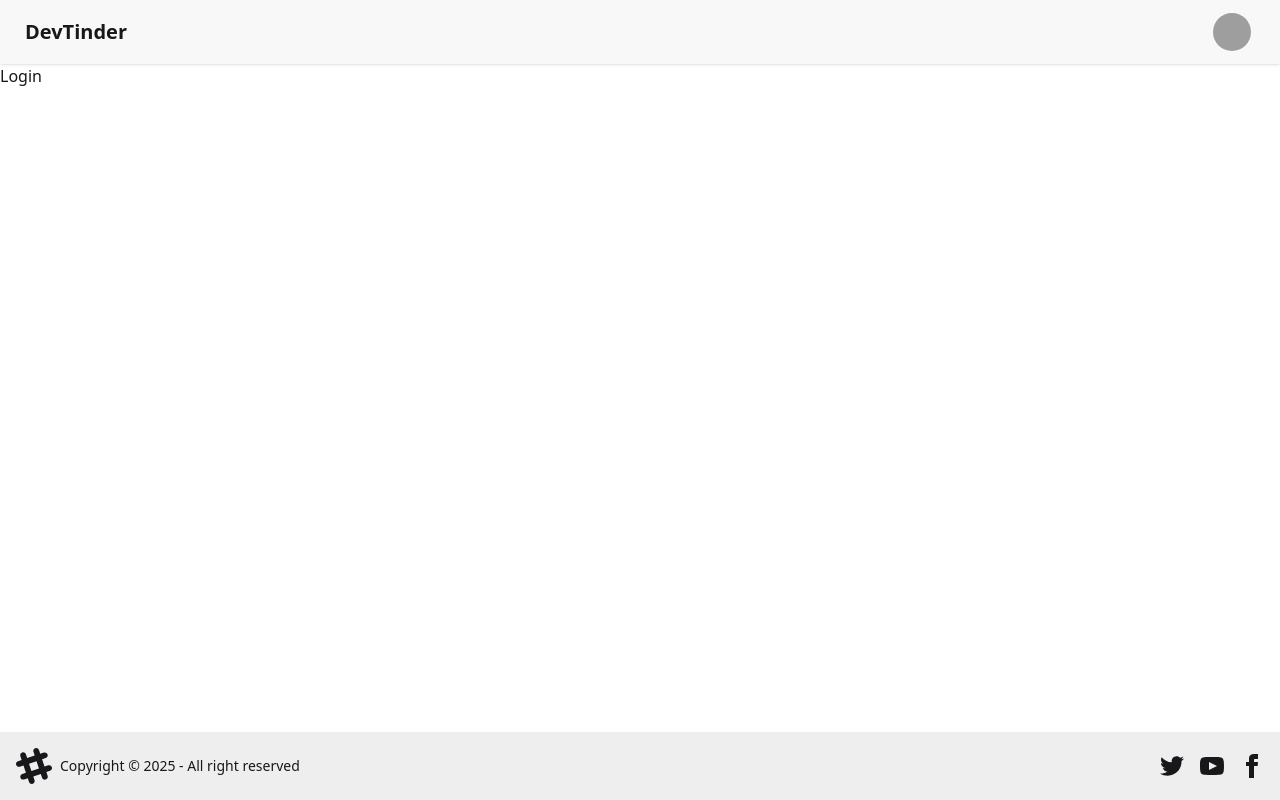
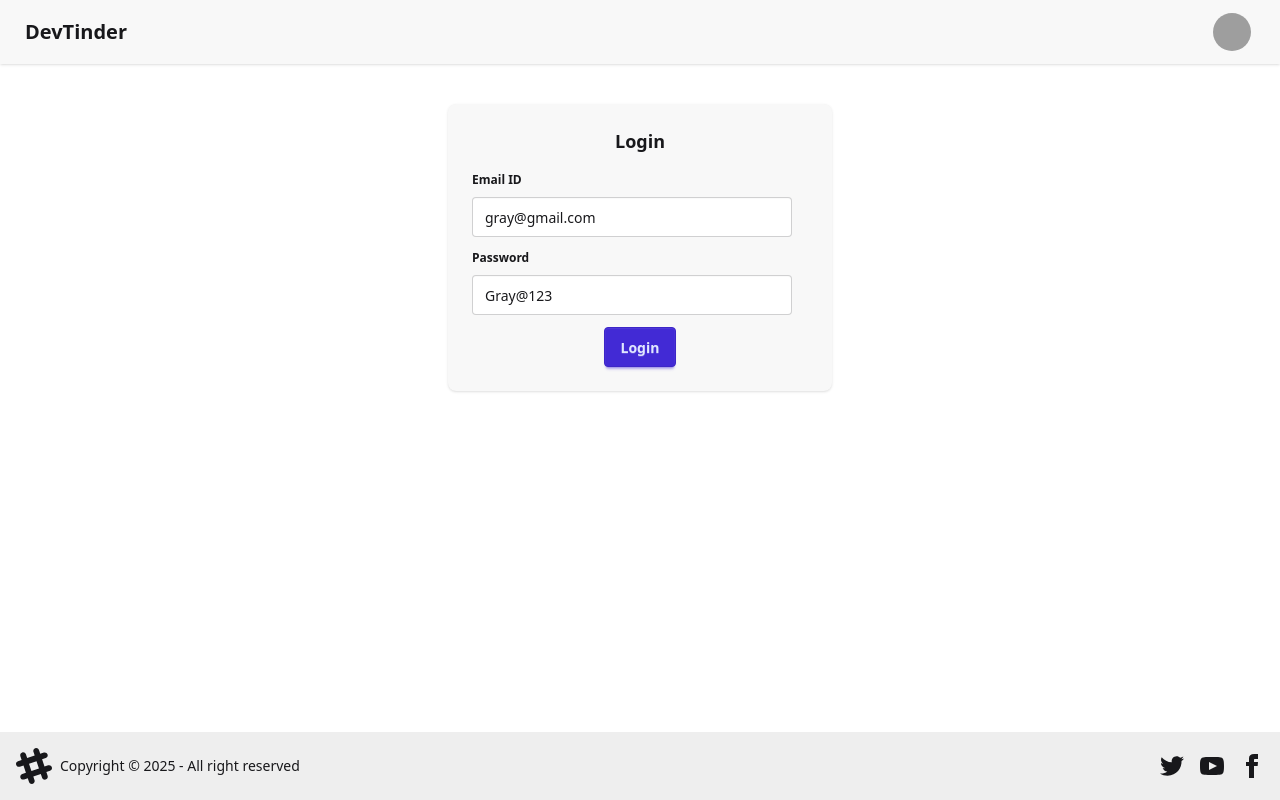
Before and after one commit to Nikita06211/devTinderWeb, a React (Vite) app: page /login in a window 1280 px wide. Built offline with nearby package versions, Linux system fonts and the light colour scheme; grey boxes are pictures that could not be loaded.

Commit message:
installed axios, CORS(with config- origin, credentials: true), handled login API

```diff
--- a/package.json
+++ b/package.json
@@ -11,6 +11,7 @@
   },
   "dependencies": {
     "@tailwindcss/vite": "^4.0.13",
+    "axios": "^1.8.3",
     "react": "^19.0.0",
     "react-dom": "^19.0.0",
     "react-router-dom": "^7.3.0",
--- a/src/Login.jsx
+++ b/src/Login.jsx
@@ -1,9 +1,44 @@
-import React from 'react'
+import React, { useState } from 'react';
+import axios from "axios";
 
 const Login = () => {
+
+    const [emailId, setEmailId] = useState("gray@gmail.com");
+    const [password, setPassword] = useState("Gray@123");
+
+    const handleLogin = async() => {
+        try{
+          const res = await axios.post("http://localhost:3001/login",{
+            emailId,
+            password
+          },
+          { withCredentials: true }
+        );
+        }catch(err){
+          console.error(err);
+        }
+    }
+
   return (
-    <div>
-      Login
+    <div className='flex justify-center my-10'>
+      <div className="card bg-base-200 w-96 shadow-sm">
+        <div className="card-body">
+            <h2 className="card-title justify-center">Login</h2>
+            <div>
+                <fieldset className="fieldset" >
+                    <legend className="fieldset-legend">Email ID</legend>
+                    <input type="text" className="input" placeholder="Type here" value={emailId} onChange={(e)=> setEmailId(e.target.value)} />
+                </fieldset>
+                <fieldset className="fieldset">
+                    <legend className="fieldset-legend">Password</legend>
+                    <input type="text" className="input" placeholder="Type here" value={password} onChange={(e)=>setPassword(e.target.value)}/>
+                </fieldset>
+            </div>
+            <div className="card-actions justify-center">
+            <button className="btn btn-primary" onClick={handleLogin}>Login</button>
+            </div>
+        </div>
+       </div>
     </div>
   )
 }
```
Also changed, not shown: 1 other file (tests, documents, lock files or other folders).
